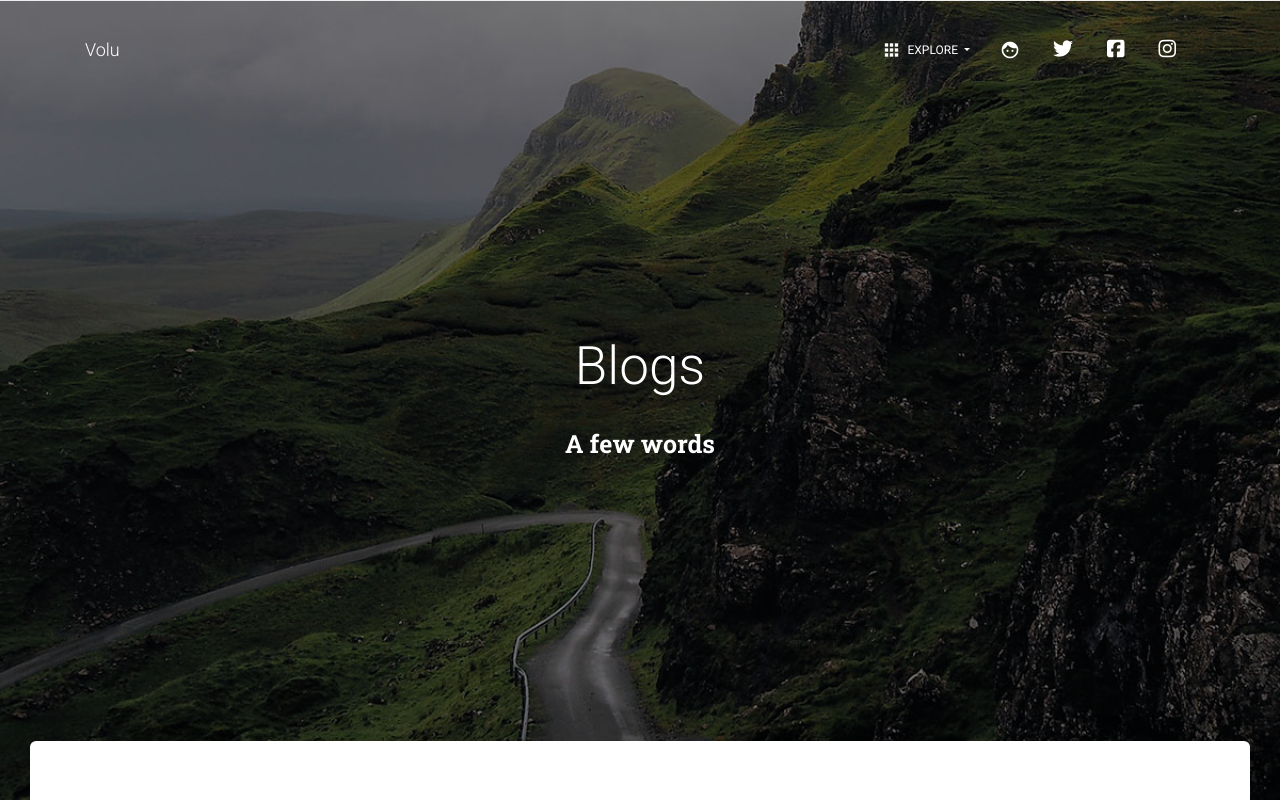
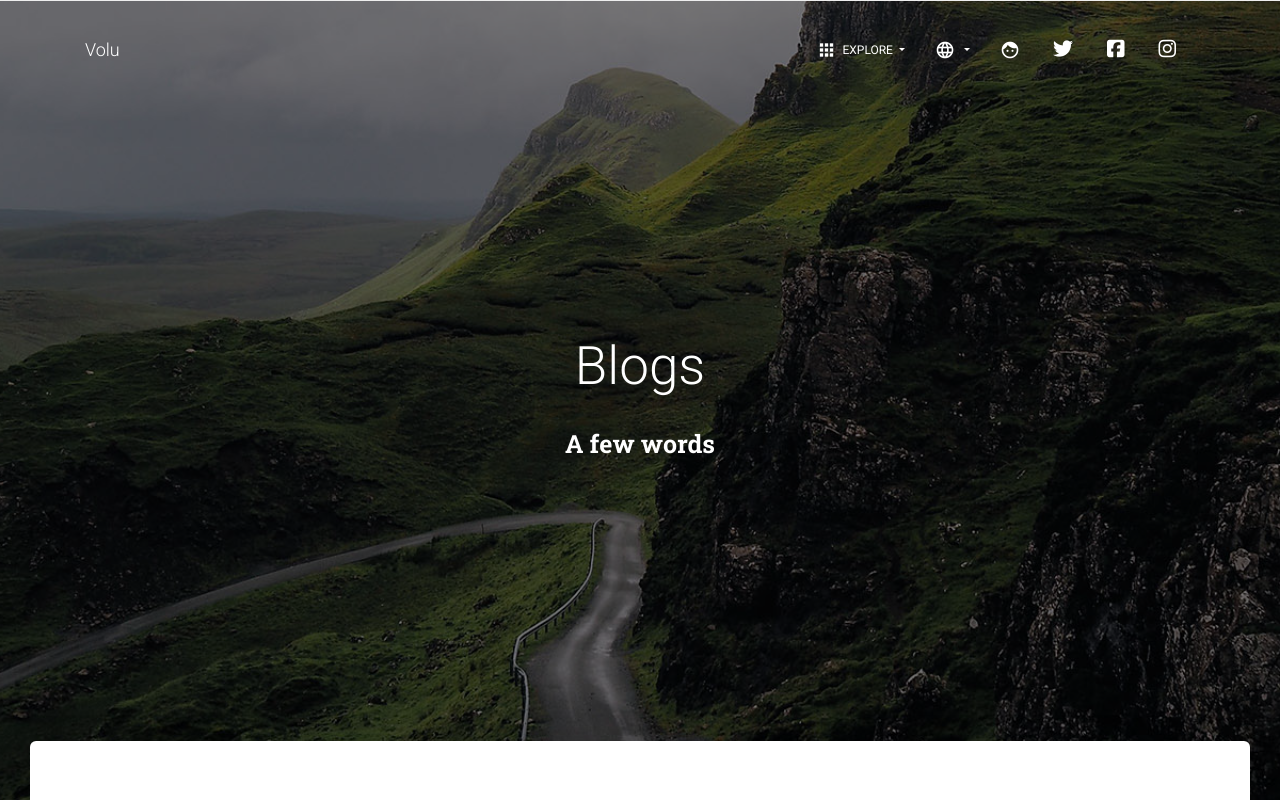
Before and after one commit to gurupratap-matharu/volu, a Django app: page /en/blog/ in a window 1280 px wide. Shown: the top 800 px of the page. Run offline with Django 3.2, Linux system fonts and the light colour scheme; data that the repository does not hold is empty; parts of the project's set-up code (start-up, migrations or seed data) failed here and were passed over; some libraries are stand-ins or nearby versions.

Commit message:
Show language setting in nav bar

```diff
--- a/backend/templates/includes/_navigation.html
+++ b/backend/templates/includes/_navigation.html
@@ -1,3 +1,4 @@
+{% load i18n %}
 <nav class="navbar navbar-transparent navbar-color-on-scroll fixed-top navbar-expand-lg" color-on-scroll="100"
     id="sectionsNav">
     <div class="container">
@@ -30,6 +31,26 @@
                             <i class="material-icons">add_location</i> Host
                         </a>
                     </div>
+                </li>
+                <li class="dropdown nav-item">
+                    <a href="" class="dropdown-toggle nav-link" data-toggle="dropdown" aria-expanded="true">
+                        <i class="material-icons">language</i>
+                    </a>
+                    <ul class="dropdown-menu dropdown-with-icons">
+                        <li class="dropdown-header">Choose language</li>
+
+                        {% get_current_language as CURRENT_LANGUAGE %}
+                        {% get_available_languages as AVAILABLE_LANGUAGES %}
+                        {% get_language_info_list for AVAILABLE_LANGUAGES as languages %}
+
+                        {% for language in languages %}
+
+                        <a href="/{{ language.code }}/" class="dropdown-item">
+                            <i class="material-icons">translate</i>{{ language.name_local }}
+                        </a>
+
+                        {% endfor %}
+                    </ul>
                 </li>
                 <li class="nav-item">
                     {% if user.is_authenticated %}
--- a/backend/templates/layouts/_base-fullscreen.html
+++ b/backend/templates/layouts/_base-fullscreen.html
@@ -32,7 +32,6 @@
   {% block header %}{% endblock header %}
   {% block content %}{% endblock content %}
   {% block footer %}{% endblock footer %}
-
   {% include 'includes/_scripts.html' %}
   {% block js %}{% endblock js %}
 </body>
```
Lines whose indentation alone changed are shown as unchanged.
